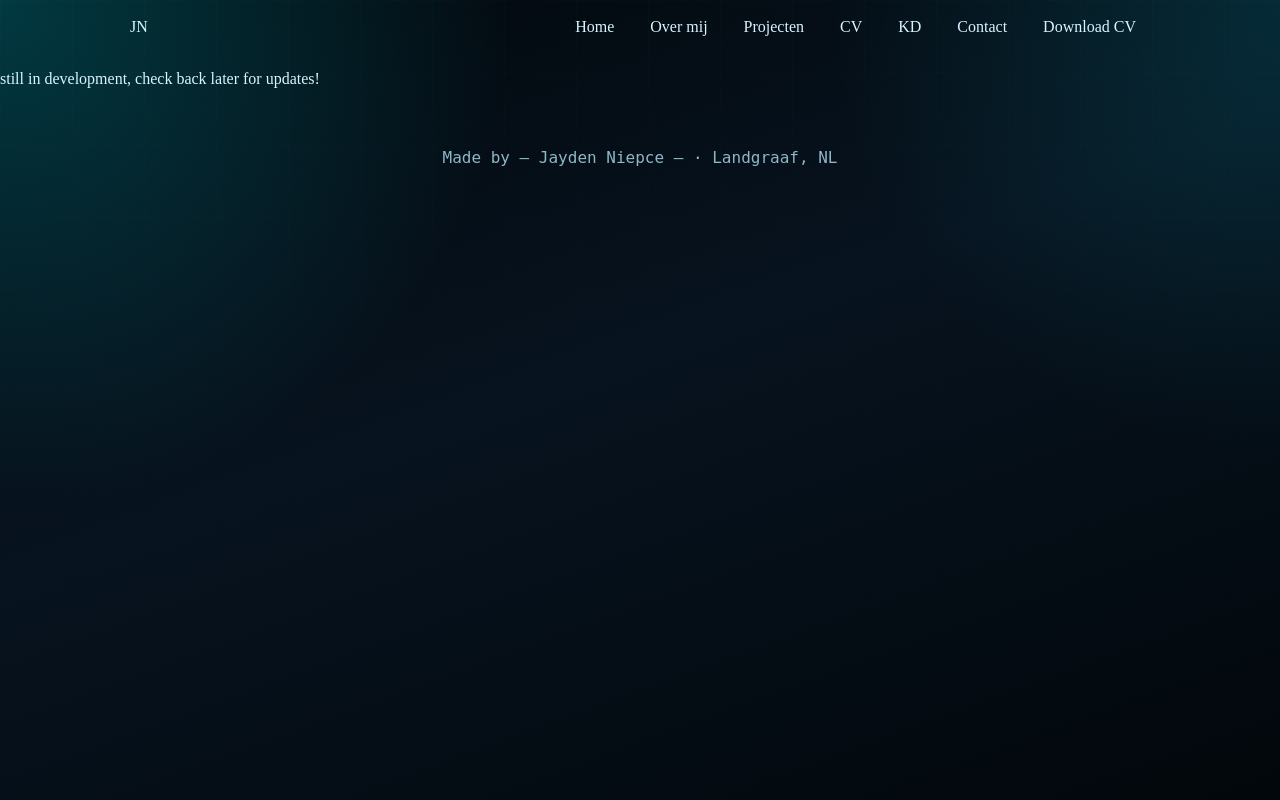
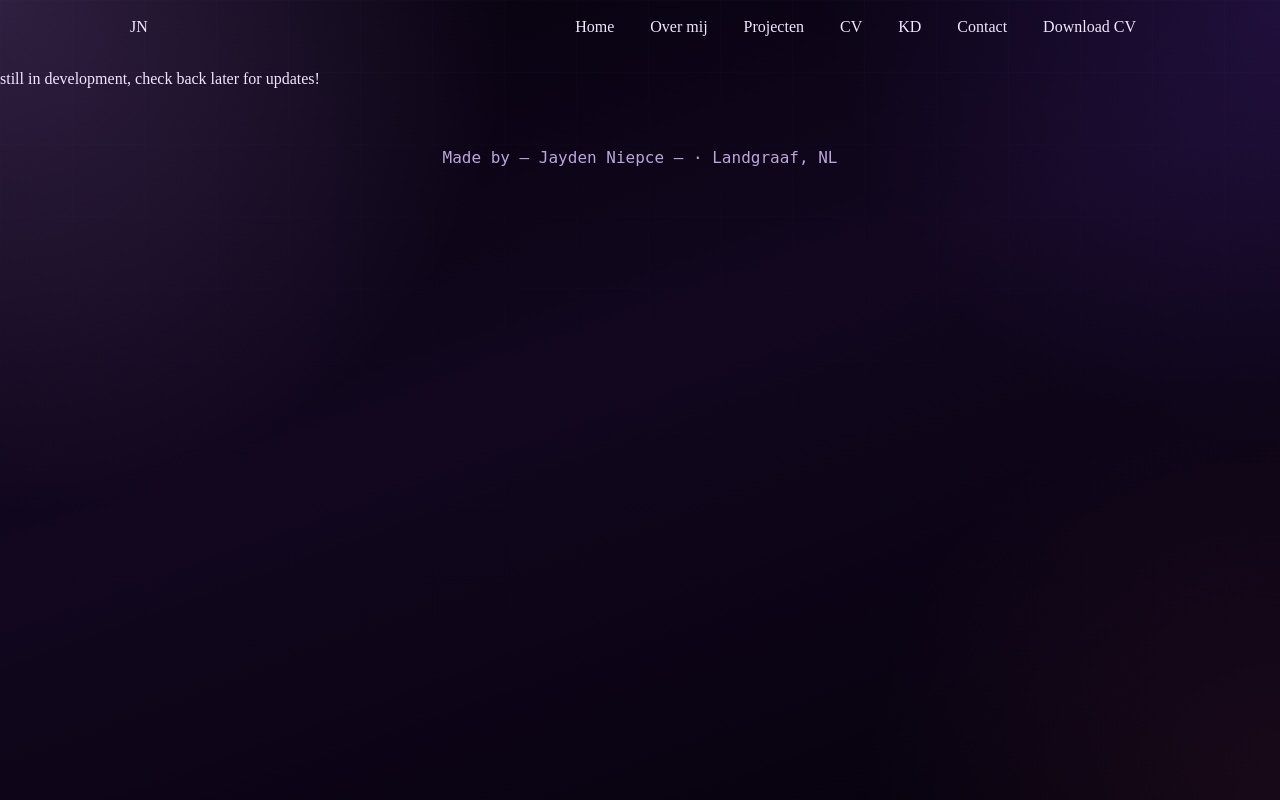
Before and after one commit to jaydie2008/jaydie2008-site, a PHP site: page /projects.html in a window 1280 px wide. Run offline with PHP 8.4, Linux system fonts and the light colour scheme.

Commit message:
Switch theme accents to purple/pink
Replace cyan/aqua theme variables and accents with a purple/pink palette across CSS (assets/css/projects.css, css/style.css, css/contact.css, css/cv.css). Updates include new --cyan/--text/--bg variable values, adjusted radial/linear background gradients, panel borders, glows, shadows and button styles to match the new hues. Also includes minor layout tweaks in style.css (removed main padding/box-shadow, reduced bottom margin, and reset hero padding) and small border/border-radius adjustments for consistent visual weight.

```diff
--- a/assets/css/projects.css
+++ b/assets/css/projects.css
@@ -1,14 +1,14 @@
 :root {
   color-scheme: dark;
-  --bg: #04111b;
-  --bg-soft: rgba(10, 24, 38, 0.72);
-  --panel: rgba(11, 24, 38, 0.7);
-  --panel-border: rgba(110, 241, 255, 0.18);
-  --text: #d8f4ff;
-  --muted: #8eb7c7;
-  --cyan: #62f3ff;
-  --cyan-strong: #00eaff;
-  --cyan-glow: rgba(98, 243, 255, 0.3);
+  --bg: #12071f;
+  --bg-soft: rgba(28, 12, 50, 0.72);
+  --panel: rgba(22, 11, 40, 0.78);
+  --panel-border: rgba(197, 140, 255, 0.18);
+  --text: #f1e6ff;
+  --muted: #bba6da;
+  --cyan: #c58cff;
+  --cyan-strong: #e0b7ff;
+  --cyan-glow: rgba(197, 140, 255, 0.3);
   --shadow: 0 20px 60px rgba(0, 0, 0, 0.45);
   --radius-xl: 28px;
   --radius-lg: 22px;
@@ -31,9 +31,10 @@ body {
   font-family: inherit;
   color: var(--text);
   background:
-    radial-gradient(circle at top left, rgba(0, 234, 255, 0.22), transparent 34%),
-    radial-gradient(circle at top right, rgba(0, 234, 255, 0.12), transparent 30%),
-    linear-gradient(160deg, #02070b 0%, #07131f 46%, #02070b 100%);
+    radial-gradient(circle at top left, rgba(197, 140, 255, 0.22), transparent 34%),
+    radial-gradient(circle at top right, rgba(126, 72, 255, 0.14), transparent 30%),
+    radial-gradient(circle at bottom right, rgba(255, 105, 180, 0.08), transparent 28%),
+    linear-gradient(160deg, #05010b 0%, #12071f 46%, #05010b 100%);
 }
 
 body::before {
@@ -41,7 +42,7 @@ body::before {
   position: fixed;
   inset: 0;
   pointer-events: none;
-  background-image: linear-gradient(rgba(98, 243, 255, 0.04) 1px, transparent 1px), linear-gradient(90deg, rgba(98, 243, 255, 0.04) 1px, transparent 1px);
+  background-image: linear-gradient(rgba(197, 140, 255, 0.05) 1px, transparent 1px), linear-gradient(90deg, rgba(197, 140, 255, 0.05) 1px, transparent 1px);
   background-size: 72px 72px;
   mask-image: linear-gradient(to bottom, rgba(0, 0, 0, 0.9), transparent 90%);
   opacity: 0.55;
--- a/css/contact.css
+++ b/css/contact.css
@@ -11,8 +11,8 @@ nav {
   position: sticky;
   top: 0;
   z-index: 100;
-  border-bottom: 1px solid rgba(98,243,255,0.06);
-  background: rgba(3,10,16,0.6);
+  border-bottom: 1px solid rgba(197,140,255,0.12);
+  background: rgba(18,7,32,0.66);
   backdrop-filter: blur(10px);
 }
 
@@ -64,7 +64,7 @@ nav a:hover {
   font-size: 0.95rem;
   resize: vertical;
   background: rgba(255,255,255,0.02);
-  border: 1px solid rgba(98,243,255,0.06);
+  border: 1px solid rgba(197,140,255,0.14);
   color: var(--text);
   border-radius: 8px;
 }
--- a/css/cv.css
+++ b/css/cv.css
@@ -31,7 +31,7 @@ nav a:hover {
 	padding: 28px;
 	background: var(--panel);
 	border-radius: 12px;
-	border: 1px solid rgba(98,243,255,0.06);
+	border: 1px solid rgba(197,140,255,0.14);
 	box-shadow: 0 12px 30px rgba(0,0,0,0.5);
 }
 
@@ -53,7 +53,7 @@ nav a:hover {
 	height: 112px;
 	border-radius: 50%;
 	object-fit: cover;
-	border: 3px solid rgba(98,243,255,0.12);
+	border: 3px solid rgba(197,140,255,0.2);
 	background: linear-gradient(180deg, rgba(255,255,255,0.02), rgba(255,255,255,0.01));
 }
 
@@ -142,7 +142,7 @@ article + article {
 
 .skill details {
 	background: rgba(255,255,255,0.02);
-	border: 1px solid rgba(98,243,255,0.05);
+	border: 1px solid rgba(197,140,255,0.12);
 	border-radius: 10px;
 	padding: 10px 12px;
 }
--- a/css/style.css
+++ b/css/style.css
@@ -10,12 +10,12 @@
 /* ── THEME VARS (Jarvis-lightweight) ── */
 :root {
   color-scheme: dark;
-  --bg: #07131f;
-  --bg-soft: rgba(11, 24, 38, 0.7);
-  --panel: rgba(15, 30, 44, 0.7);
-  --text: #d8f4ff;
-  --muted: #8eb7c7;
-  --accent: #62f3ff;
+  --bg: #12071f;
+  --bg-soft: rgba(28, 12, 50, 0.72);
+  --panel: rgba(22, 11, 40, 0.78);
+  --text: #f1e6ff;
+  --muted: #bba6da;
+  --accent: #c58cff;
   --glass: rgba(255,255,255,0.02);
   --max-width: 1100px;
 }
@@ -26,8 +26,10 @@ body {
   font-family: 'DM Mono', monospace;
   color: var(--text);
   background:
-    radial-gradient(circle at top left, rgba(98, 243, 255, 0.06), transparent 34%),
-    linear-gradient(160deg, #02070b 0%, var(--bg) 46%, #02070b 100%);
+    radial-gradient(circle at top left, rgba(197, 140, 255, 0.20), transparent 30%),
+    radial-gradient(circle at 82% 16%, rgba(126, 72, 255, 0.16), transparent 28%),
+    radial-gradient(circle at bottom right, rgba(255, 105, 180, 0.08), transparent 30%),
+    linear-gradient(160deg, #05010b 0%, var(--bg) 46%, #05010b 100%);
   -webkit-font-smoothing: antialiased;
   -moz-osx-font-smoothing: grayscale;
 }
@@ -119,12 +121,12 @@ main {
   display: flex;
   align-items: center;
   justify-content: center;
-  padding: 4px 8px;
-  border-radius: 16px;
-  background: rgba(15, 23, 42, 0.04);
-  box-shadow: 0 8px 20px rgba(15, 23, 42, 0.08);
+  padding: 0;
+  border-radius: 0;
+  background: transparent;
+  box-shadow: none;
   transform-origin: left center;
-  margin-bottom: 64px;
+  margin-bottom: 48px;
 }
 
 /* Ensure hero text is centered inside hero containers */
@@ -136,8 +138,8 @@ main {
 
 /* tighter vertical spacing for hero and ensure centered block */
 .hero {
-  padding-top: 1.5rem;
-  padding-bottom: 1.5rem;
+  padding-top: 0;
+  padding-bottom: 0;
 }
 
 .hero .hero-text {
```
Also changed, not shown: other parts of assets/css/projects.css (+19 -19 lines).
